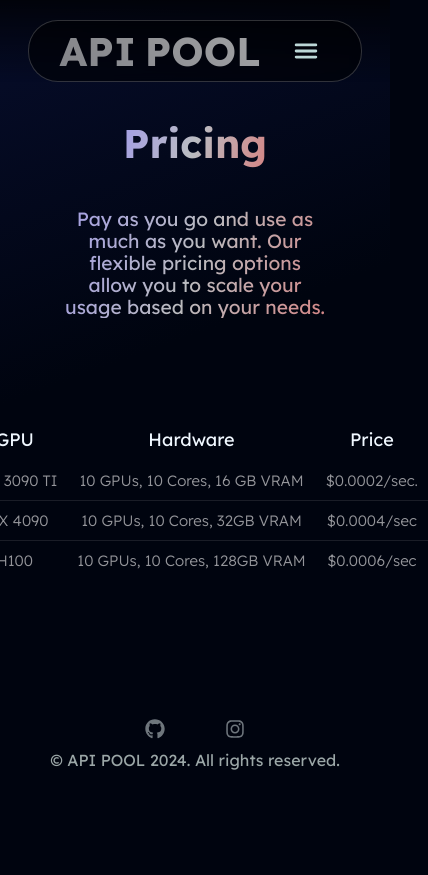
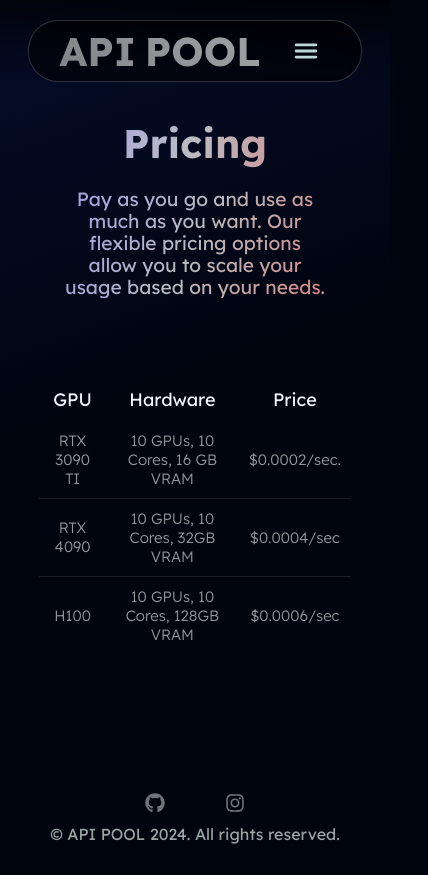
Before and after one commit to metncelik/apipool, a React (Create React App) app: page /pricing in a window 390 px wide. Shown: the whole page, 428 px wide, since content can reach past the window. Before the commit the page ends 844 px from the top, so only its background shows below. Built offline with nearby package versions, Linux system fonts and the light colour scheme; no server answers; some icons are missing.

Commit message:
responsive

```diff
--- a/src/styles/App.css
+++ b/src/styles/App.css
@@ -146,7 +146,7 @@ button:active {
 
 .table-container {
   margin-top: 20px;
-  overflow-x: auto;
+  overflow-x: scroll;
   display: flex;
   flex-direction: row;
 }
--- a/src/styles/components/HeroLogo.css
+++ b/src/styles/components/HeroLogo.css
@@ -43,3 +43,12 @@
     }
 
 }
+
+
+@media screen and (max-width: 768px){
+    .logo-svg {
+        height: fit-content;
+        width: 80%;
+        border-radius: 50%;
+    }
+}
--- a/src/styles/views/Pricing.css
+++ b/src/styles/views/Pricing.css
@@ -1,14 +1,12 @@
 .pricing-main {
-    display: flex;
+    display: block;
     justify-content: center;
-    flex-direction: column;
     align-items: center;
     padding: 30px 20%;
     background: linear-gradient(160deg,
     rgba(8, 15, 50, 0.804),
             var(--background-color),
             var(--background-color));
-    min-height: 70npvh;
     text-align: center;
     padding-top: 10%;
 }
```
